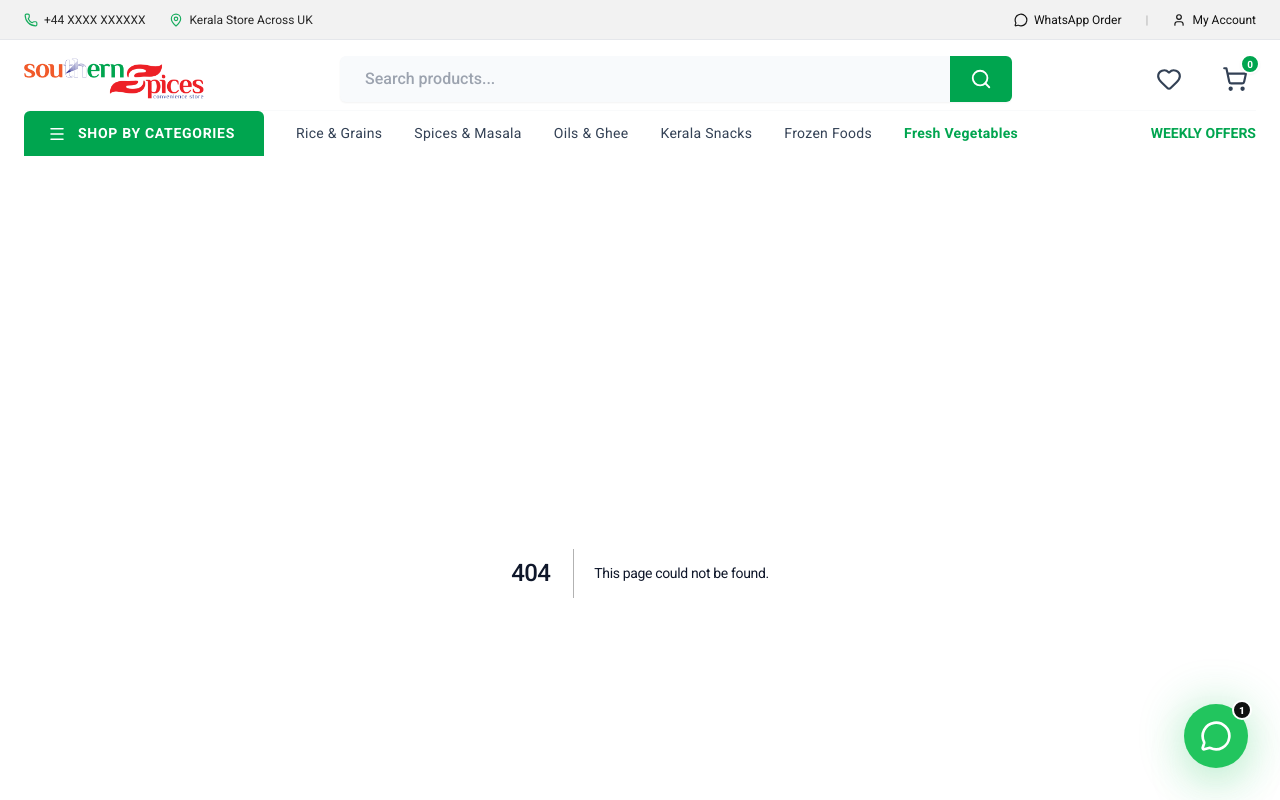
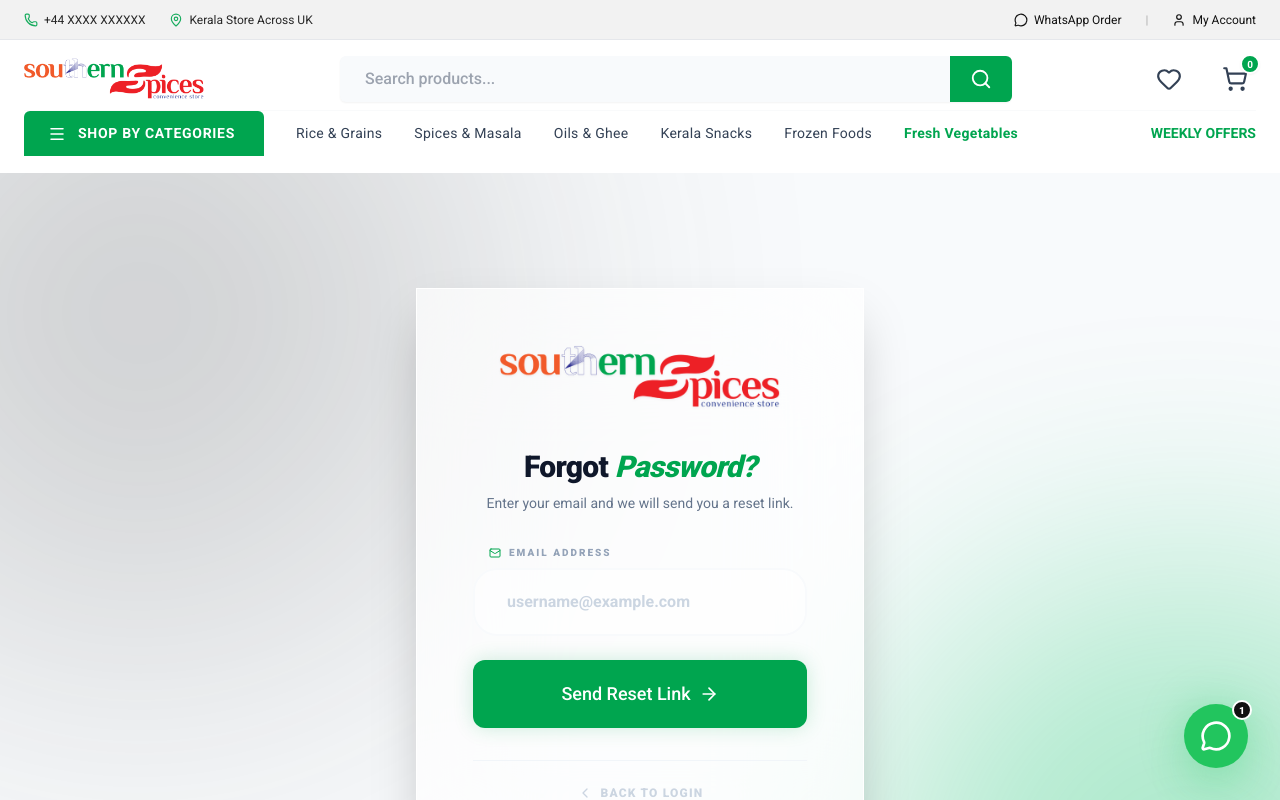
Before and after one commit to bijali-jlakshmi123/southerngrocery, a Next.js app: page /forgot-password in a window 1280 px wide. Before the commit this address had no page. Shown: the top 800 px of the page. Built offline with nearby package versions, Linux system fonts and the light colour scheme.

Commit message:
add forgot password page

```diff
--- /dev/null
+++ b/src/app/forgot-password/page.tsx
@@ -0,0 +1,138 @@
+"use client";
+
+import { useState } from "react";
+import { motion } from "framer-motion";
+import { Mail, ArrowRight, ChevronLeft } from "lucide-react";
+import Link from "next/link";
+import Image from "next/image";
+import { toast } from "react-toastify";
+
+export default function ForgotPasswordPage() {
+  const [email, setEmail] = useState("");
+  const [isLoading, setIsLoading] = useState(false);
+  const [submitted, setSubmitted] = useState(false);
+
+  const handleSubmit = async (e: React.FormEvent) => {
+    e.preventDefault();
+    if (!email) {
+      toast.error("Please enter your email address.");
+      return;
+    }
+
+    setIsLoading(true);
+    try {
+      const wpUrl = process.env.NEXT_PUBLIC_WORDPRESS_URL || "https://srv1565389.hstgr.cloud";
+      const response = await fetch(
+        `${wpUrl}/?rest_route=/simple-jwt-login/v1/users/reset_password`,
+        {
+          method: "POST",
+          headers: { "Content-Type": "application/json" },
+          body: JSON.stringify({
+            email,
+            AUTH_KEY: "southernspices2026",
+          }),
+        }
+      );
+      // Whether or not it succeeds on WP side, show success to user
+      setSubmitted(true);
+    } catch (error) {
+      setSubmitted(true); // Still show success for security
+    } finally {
+      setIsLoading(false);
+    }
+  };
+
+  return (
+    <div className="min-h-screen bg-slate-50 flex items-center justify-center p-6 relative overflow-hidden">
+      <motion.div
+        animate={{ scale: [1, 1.2, 1], opacity: [0.1, 0.2, 0.1] }}
+        transition={{ duration: 12, repeat: Infinity }}
+        className="absolute -top-40 -left-40 w-[600px] h-[600px] bg-secondary-light rounded-full blur-[120px] pointer-events-none"
+      />
+      <motion.div
+        animate={{ scale: [1, 1.3, 1], opacity: [0.1, 0.3, 0.1] }}
+        transition={{ duration: 10, repeat: Infinity, delay: 1 }}
+        className="absolute -bottom-40 -right-40 w-[500px] h-[500px] bg-primary-light rounded-full blur-[100px] pointer-events-none"
+      />
+
+      <motion.div
+        initial={{ y: 20, opacity: 0 }}
+        animate={{ y: 0, opacity: 1 }}
+        className="w-full max-w-md bg-white/70 backdrop-blur-3xl rounded-6xl p-8 md:p-14 border border-white shadow-2xl relative z-10"
+      >
+        <Link href="/" className="inline-flex justify-center w-full mb-10 group">
+          <motion.div whileHover={{ scale: 1.05 }} transition={{ type: "spring", stiffness: 400, damping: 10 }}>
+            <Image
+              src="/logo.png"
+              alt="Southern Spices Logo"
+              width={200}
+              height={70}
+              priority
+              className="w-auto h-16 object-contain drop-shadow-sm"
+            />
+          </motion.div>
+        </Link>
+
+        {!submitted ? (
+          <>
+            <h1 className="text-3xl font-heading font-black text-slate-900 text-center mb-2">
+              Forgot <span className="text-primary italic">Password?</span>
+            </h1>
+            <p className="text-slate-500 text-center text-sm mb-8">
+              Enter your email and we will send you a reset link.
+            </p>
+
+            <form onSubmit={handleSubmit} className="space-y-6">
+              <div className="space-y-2">
+                <label className="text-[10px] font-black text-slate-400 uppercase tracking-[0.2em] ml-4 flex items-center gap-2">
+                  <Mail size={12} className="text-primary" /> Email Address
+                </label>
+                <input
+                  type="email"
+                  placeholder="username@example.com"
+                  value={email}
+                  onChange={(e) => setEmail(e.target.value)}
+                  className="w-full px-8 py-5 rounded-3xl border-2 border-slate-50 bg-white/50 focus:border-primary transition-all outline-none font-bold placeholder:text-slate-300"
+                  required
+                />
+              </div>
+
+              <button
+                type="submit"
+                disabled={isLoading}
+                className={`w-full btn-base btn-primary !py-5 shadow-glow active:scale-95 transition-all text-lg group mt-2 ${isLoading ? "opacity-70 cursor-not-allowed" : ""}`}
+              >
+                {isLoading ? "Sending..." : "Send Reset Link"}{" "}
+                <ArrowRight size={20} className="group-hover:translate-x-1 transition-transform" />
+              </button>
+            </form>
+          </>
+        ) : (
+          <motion.div
+            initial={{ opacity: 0, y: 10 }}
+            animate={{ opacity: 1, y: 0 }}
+            className="text-center py-6"
+          >
+            <div className="w-16 h-16 bg-primary/10 rounded-full flex items-center justify-center mx-auto mb-4">
+              <Mail size={28} className="text-primary" />
+            </div>
+            <h2 className="text-2xl font-black text-slate-900 mb-2">Check Your Email</h2>
+            <p className="text-slate-500 text-sm">
+              If an account exists for <strong>{email}</strong>, a password reset link has been sent.
+            </p>
+          </motion.div>
+        )}
+
+        <div className="mt-8 pt-6 border-t border-slate-100 flex justify-center">
+          <Link
+            href="/login"
+            className="flex items-center gap-2 text-xs font-black text-slate-300 hover:text-primary uppercase tracking-widest transition-colors group"
+          >
+            <ChevronLeft size={16} className="group-hover:-translate-x-1 transition-transform" />
+            Back to Login
+          </Link>
+        </div>
+      </motion.div>
+    </div>
+  );
+}
```
